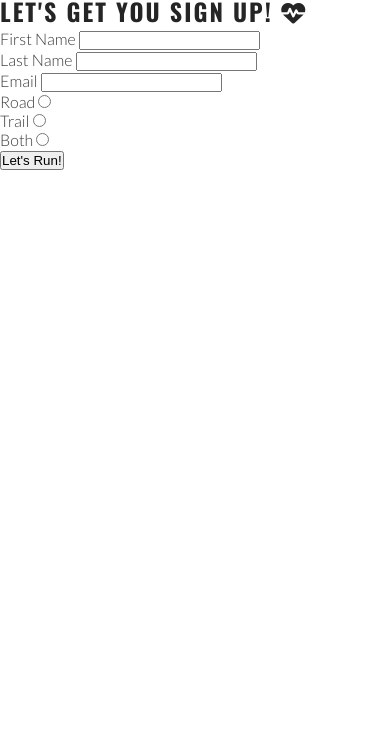
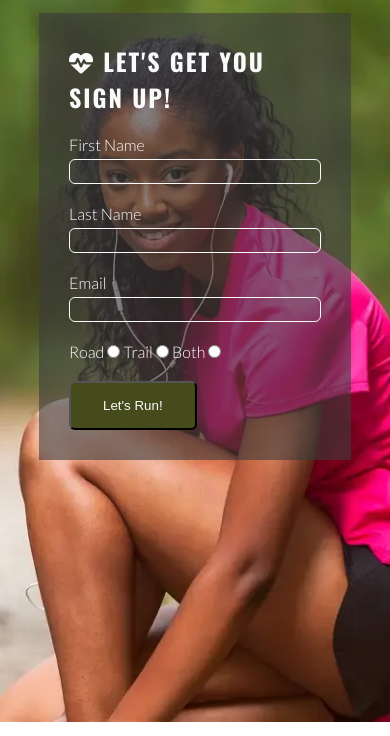
Before and after one commit to hpesciotti/love-running, a plain HTML site: page sign-up.html in a window 390 px wide. Shown: the part 54-790 px from the top of the page. Drawn offline with nearby package versions, Linux system fonts and the light colour scheme.

Commit message:
Style for  mobile screens to Sign up page

```diff
--- a/assets/css/style.css
+++ b/assets/css/style.css
@@ -100,7 +100,56 @@ main {
     /* Make the main element take up any surplus space to push footer down*/
     flex: 1 0 auto;
     margin-top: 47px;
+    display: flex;
+    flex-direction: column;
 }
+
+/* Signup-Form */
+#signup {
+    background: url("../images/signup-image.webp");
+    background-size: cover;
+    background-position: 75%;
+    flex-grow: 1;
+    padding: 20px 10% 0 10%;
+}
+
+#signup-form {
+    color:#ffffff;
+    background-color: rgb(60,60,60,0.6);
+    padding: 30px;
+}
+
+#signup-form > h2 {
+    color: #fafafa;
+    margin-bottom: 20px;
+}
+
+.text-input {
+    background: transparent;
+    color: #fafafa;
+    border: 1px solid #fafafa;
+    border-radius: 6px;
+    height: 25px;
+    margin-top: 5px;
+    margin-bottom: 20px;
+    padding: 0 5px;
+    width: 100%;
+}
+
+#radio-buttons {
+    display: flex;
+    justify-content: space-between;
+    }
+
+.join-button {
+    padding: 15px 32px;
+    border-radius: 6px;
+    background-color: #454b1b;
+    color:#fafafa;
+    font: 100%;
+    margin-top: 20px;
+}
+
 
 /* Hero Section */
 #hero {
@@ -264,6 +313,8 @@ main {
     main {
         /* Push main content down to accommodate larger header */
         margin-top: 79px;
+        display: flex;
+        flex-direction: column;
     }
 
     /* Hero Image */
--- a/sign-up.html
+++ b/sign-up.html
@@ -38,24 +38,20 @@
 
     <!-- Main Content -->
     <main>
-
         <section id="signup">
             <form method="POST" action="http://formdump.codeinstitute.net" id="signup-form">
-                <h2>Let's get you sign up! <i class="fa-solid fa-heart-pulse"></i></h2>
+                <h2><i class="fa-solid fa-heart-pulse"></i> Let's get you sign up!</h2>
                 <label for="first_name">First Name</label>
                 <input type="text" id="first_name" class="text-input" required><br>
                 <label for="last_name">Last Name</label>
                 <input type="text" id="last_name" class="text-input" required><br>
                 <label for="email_address">Email</label>
                 <input type="email" id="email_address" class="text-input" required><br>
-                <div class="radio_buttons">
+                <div class="radio-buttons">
                     <label for="road">Road</label>
                     <input type="radio" id="road" name="running_preference" required>
-                </div>                <div class="radio_buttons">
                     <label for="road">Trail</label>
                     <input type="radio" id="trail" name="running_preference" required>
-                </div>
-                <div class="radio_buttons">
                     <label for="road">Both</label>
                     <input type="radio" id="both" name="running_preference" required>
                 </div>
```
Also changed, not shown: assets/images/signup-image.webp (added).
